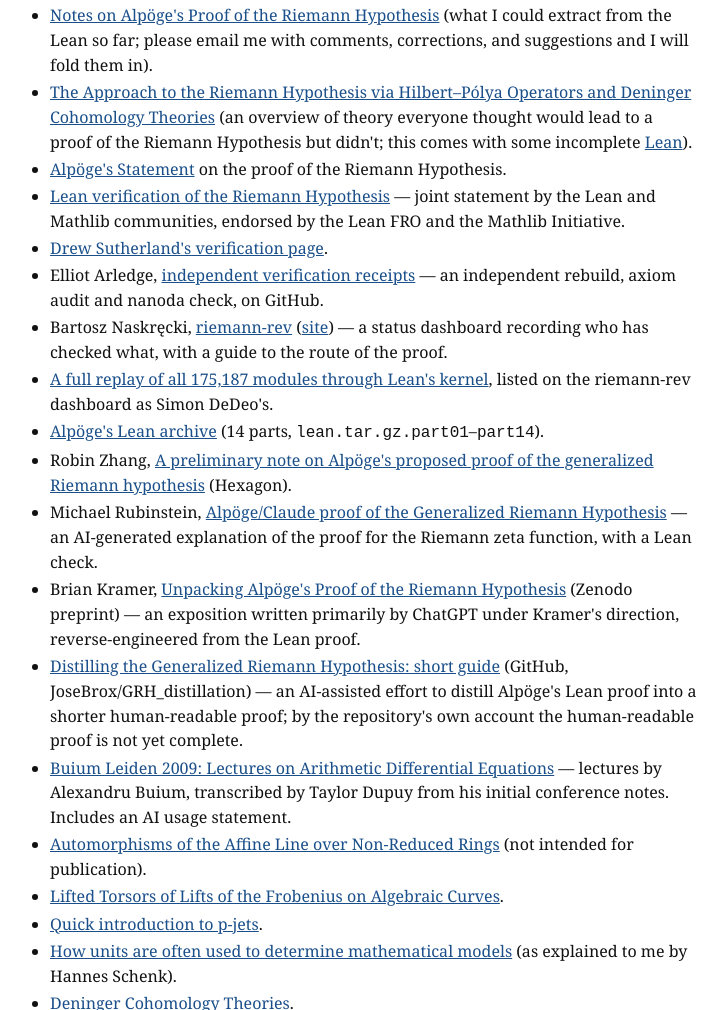
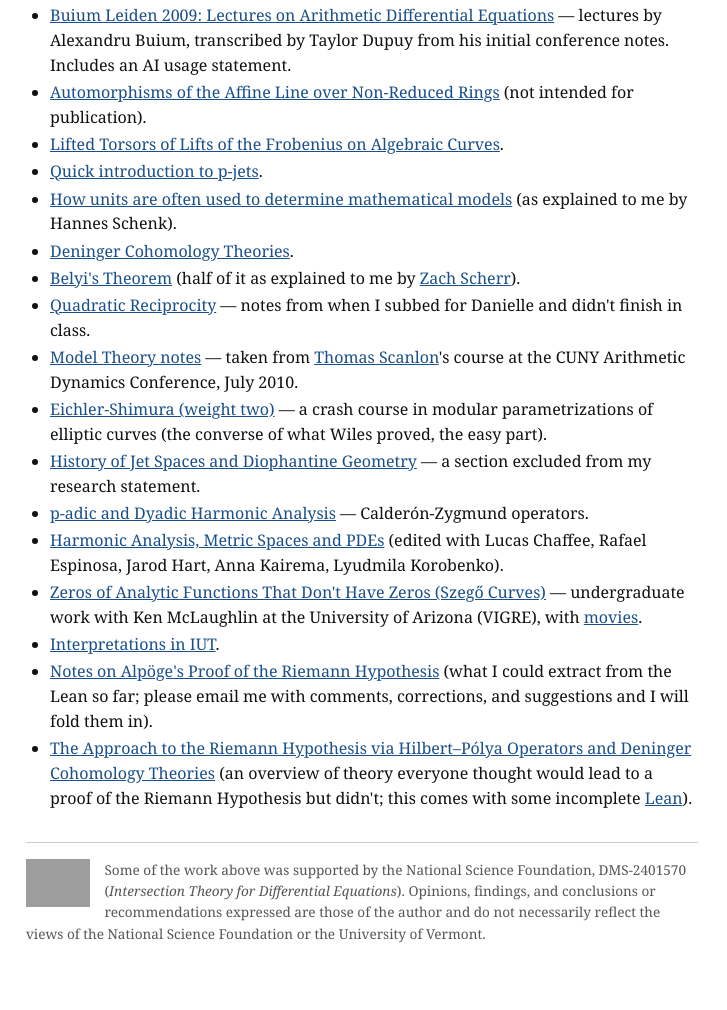
Before and after one commit to tdupu/tdupu.github.io, a plain HTML site: page papers.html in a window 1280 px wide. Shown: the part 2453-3463 px from the top of the page, without its empty margins (278-1005 px from the left). After the commit the page ends 3437 px from the top, so only its background shows below. Drawn offline with Linux system fonts and the light colour scheme; grey boxes are pictures that could not be loaded.

Commit message:
Keep only my own notes under Miscellaneous notes
Co-Authored-By: Claude Opus 5.5 <noreply@anthropic.com>

```diff
--- a/papers.html
+++ b/papers.html
@@ -99,19 +99,6 @@ for expository and research videos. Some additional notes appear in the
 </p>
 
 <ul>
-<li><a href="https://tdupu.github.io/riemann-public/riemann-book.pdf">Notes on Alp&ouml;ge's Proof of the Riemann Hypothesis</a> (what I could extract from the Lean so far; please email me with comments, corrections, and suggestions and I will fold them in).</li>
-<li><a href="https://tdupu.github.io/riemann-public/hilbert-polya-deninger.pdf">The Approach to the Riemann Hypothesis via Hilbert&ndash;P&oacute;lya Operators and Deninger Cohomology Theories</a> (an overview of theory everyone thought would lead to a proof of the Riemann Hypothesis but didn't; this comes with some incomplete <a href="https://github.com/tdupu/riemann-public/tree/main/lean">Lean</a>).</li>
-<li><a href="https://alpo.ge/remark.pdf">Alp&ouml;ge's Statement</a> on the proof of the Riemann Hypothesis.</li>
-<li><a href="https://leanprover-community.github.io/blog/posts/riemann-hypothesis/">Lean verification of the Riemann Hypothesis</a> &mdash; joint statement by the Lean and Mathlib communities, endorsed by the Lean FRO and the Mathlib Initiative.</li>
-<li><a href="https://math.mit.edu/~drew/grh/">Drew Sutherland's verification page</a>.</li>
-<li>Elliot Arledge, <a href="https://github.com/Infatoshi/rh-verification-receipts">independent verification receipts</a> &mdash; an independent rebuild, axiom audit and nanoda check, on GitHub.</li>
-<li>Bartosz Naskr&#281;cki, <a href="https://github.com/nasqret/riemann-rev">riemann-rev</a> (<a href="https://nasqret.github.io/riemann-rev/">site</a>) &mdash; a status dashboard recording who has checked what, with a guide to the route of the proof.</li>
-<li><a href="https://photos.proofsandreasons.io/wright/alp-replay.json">A full replay of all 175,187 modules through Lean's kernel</a>, listed on the riemann-rev dashboard as Simon DeDeo's.</li>
-<li><a href="https://alpo.ge/lean.tar.gz.part01">Alp&ouml;ge's Lean archive</a> (14 parts, <code>lean.tar.gz.part01</code>&ndash;<code>part14</code>).</li>
-<li>Robin Zhang, <a href="https://hexagonmath.org/2611.00809v1">A preliminary note on Alp&ouml;ge's proposed proof of the generalized Riemann hypothesis</a> (Hexagon).</li>
-<li>Michael Rubinstein, <a href="https://www.math.uwaterloo.ca/~mrubinst/alpoge_claude_grh/">Alp&ouml;ge/Claude proof of the Generalized Riemann Hypothesis</a> &mdash; an AI-generated explanation of the proof for the Riemann zeta function, with a Lean check.</li>
-<li>Brian Kramer, <a href="https://zenodo.org/records/24433694">Unpacking Alp&ouml;ge's Proof of the Riemann Hypothesis</a> (Zenodo preprint) &mdash; an exposition written primarily by ChatGPT under Kramer's direction, reverse-engineered from the Lean proof.</li>
-<li><a href="https://github.com/JoseBrox/GRH_distillation/blob/main/paper/guide/main.pdf">Distilling the Generalized Riemann Hypothesis: short guide</a> (GitHub, JoseBrox/GRH_distillation) &mdash; an AI-assisted effort to distill Alp&ouml;ge's Lean proof into a shorter human-readable proof; by the repository's own account the human-readable proof is not yet complete.</li>
 <li><a href="notes/Buium-Leiden-2009-Arithmetic-Differential-Equations.pdf">Buium Leiden 2009: Lectures on Arithmetic Differential Equations</a> — lectures by Alexandru Buium, transcribed by Taylor Dupuy from his initial conference notes. Includes an AI usage statement.</li>
 <li><a href="http://arxiv.org/abs/1311.0973">Automorphisms of the Affine Line over Non-Reduced Rings</a> (not intended for publication).</li>
 <li><a href="notes/Dupuy-LiftedTorsorsv3.pdf">Lifted Torsors of Lifts of the Frobenius on Algebraic Curves</a>.</li>
@@ -127,6 +114,8 @@ for expository and research videos. Some additional notes appear in the
 <li><a href="notes/DocCourse-LectureNotes.pdf">Harmonic Analysis, Metric Spaces and PDEs</a> (edited with Lucas Chaffee, Rafael Espinosa, Jarod Hart, Anna Kairema, Lyudmila Korobenko).</li>
 <li><a href="notes/partialsums.pdf">Zeros of Analytic Functions That Don't Have Zeros (Szegő Curves)</a> — undergraduate work with Ken McLaughlin at the University of Arizona (VIGRE), with <a href="psmovies/psmovies.html">movies</a>.</li>
 <li><a href="https://www.dropbox.com/s/7e7roesnirjxxlh/tables-only-live.pdf">Interpretations in IUT</a>.</li>
+<li><a href="https://tdupu.github.io/riemann-public/riemann-book.pdf">Notes on Alp&ouml;ge's Proof of the Riemann Hypothesis</a> (what I could extract from the Lean so far; please email me with comments, corrections, and suggestions and I will fold them in).</li>
+<li><a href="https://tdupu.github.io/riemann-public/hilbert-polya-deninger.pdf">The Approach to the Riemann Hypothesis via Hilbert&ndash;P&oacute;lya Operators and Deninger Cohomology Theories</a> (an overview of theory everyone thought would lead to a proof of the Riemann Hypothesis but didn't; this comes with some incomplete <a href="https://github.com/tdupu/riemann-public/tree/main/lean">Lean</a>).</li>
 </ul>
 
 <hr>
```
